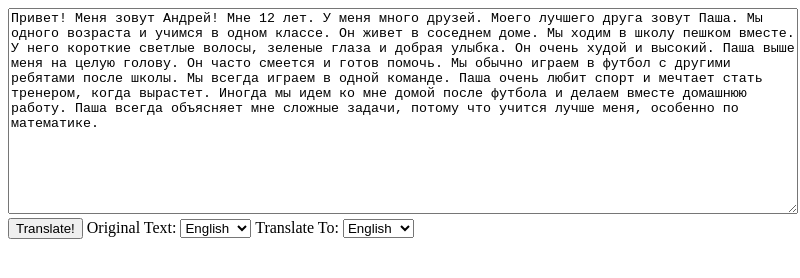
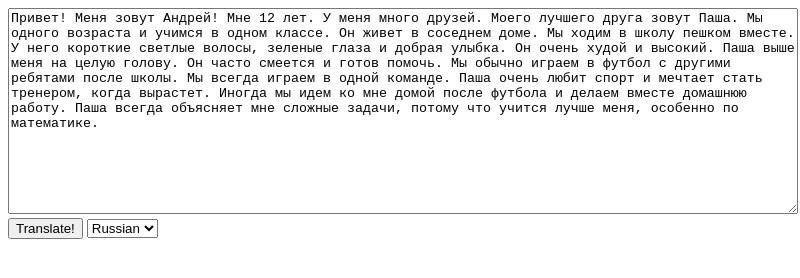
Before and after one commit to gabrielseaver9678/interlinear-reader-app, an Electron app: page index.html in a window 800 px wide. Drawn offline with Linux system fonts and the light colour scheme.

Commit message:
made English the only target language

```diff
--- a/index.html
+++ b/index.html
@@ -11,9 +11,7 @@
     <body>
         <textarea id="input-text">Привет! Меня зовут Андрей! Мне 12 лет. У меня много друзей. Моего лучшего друга зовут Паша. Мы одного возраста и учимся в одном классе. Он живет в соседнем доме. Мы ходим в школу пешком вместе. У него короткие светлые волосы, зеленые глаза и добрая улыбка. Он очень худой и высокий. Паша выше меня на целую голову. Он часто смеется и готов помочь. Мы обычно играем в футбол с другими ребятами после школы. Мы всегда играем в одной команде. Паша очень любит спорт и мечтает стать тренером, когда вырастет. Иногда мы идем ко мне домой после футбола и делаем вместе домашнюю работу. Паша всегда объясняет мне сложные задачи, потому что учится лучше меня, особенно по математике.</textarea>
         <button id="translate-button">Translate!</button>
-
-        Original Text: <select id="lang-source"></select>
-        Translate To: <select id="lang-target"></select>
+        <select id="lang-source"></select>
 
         <p id="interlinear-view"></p>
 
--- a/renderer.js
+++ b/renderer.js
@@ -4,28 +4,17 @@ translateButton.onclick = translateInput
 const interlinearView = document.getElementById("interlinear-view")
 
 const langSourceSelect = document.getElementById("lang-source")
-const langTargetSelect = document.getElementById("lang-target")
-function getLangOption (code, langName) {
+function addLangOption (code, langName, selected) {
+    // Add a language option to the source languages dropdown
     const sourceOpt = document.createElement("option")
     sourceOpt.text = langName
     sourceOpt.value = code
-    return sourceOpt
-}
-function addLangOption (code, langName, selected) {
-    const langSourceOpt = getLangOption(code, langName)
-    const langTargetOpt = getLangOption(code, langName)
-    if (selected) {
-        console.log(`Lang selected: ${code}`)
-        langSourceOpt.selected = "selected"
-        langTargetOpt.selected = "selected"
-    }
-    langSourceSelect.appendChild(langSourceOpt)
-    langTargetSelect.appendChild(langTargetOpt)
+    if (selected) { sourceOpt.selected = "selected" }
+    langSourceSelect.appendChild(sourceOpt)
 }
 addLangOption("zh", "Chinese")
-addLangOption("en", "English", true)
 addLangOption("ko", "Korean")
-addLangOption("ru", "Russian")
+addLangOption("ru", "Russian", true)
 addLangOption("es", "Spanish")
 
 async function translateInput () {
@@ -33,7 +22,7 @@ async function translateInput () {
     interlinearView.innerHTML = ""
 
     // Generate translated words and pair them
-    const wordPairs = await getTranslatedWordPairs(langSourceSelect.value, langTargetSelect.value, inputText.value.toString())
+    const wordPairs = await getTranslatedWordPairs(langSourceSelect.value, "en", inputText.value.toString())
 
     wordPairs.forEach(wordPair => {
         // For each pair of original words and translated words, create the html element to represent both
```
